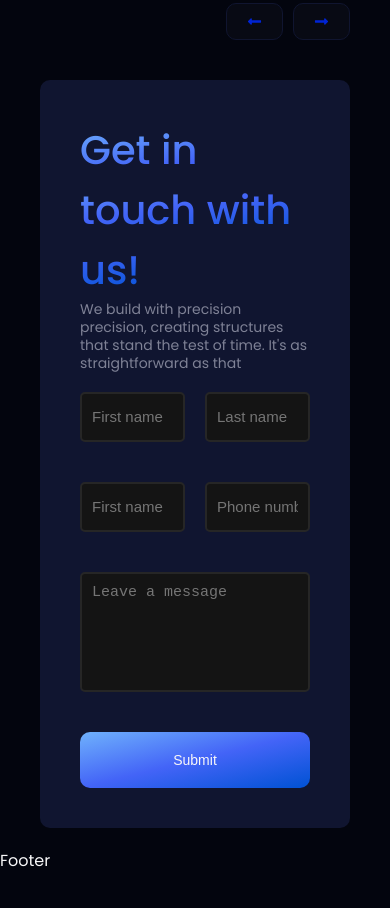
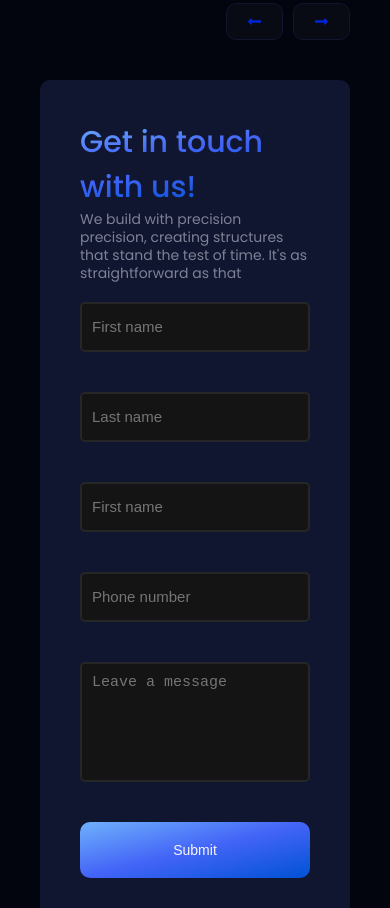
Before and after one commit to wheazzyfinesse/realing, a React (Vite) app: page / in a window 390 px wide. Shown: the part 6060-6968 px from the top of the page. Before the commit the page ends 6933 px from the top, so only its background shows below. Built offline with nearby package versions, Linux system fonts and the light colour scheme.

Commit message:
second commit about, properties, agent, clients testimonials, contact section done

```diff
--- a/src/components/Contact/Contact.css
+++ b/src/components/Contact/Contact.css
@@ -4,7 +4,7 @@
 	border-radius: 10px;
 }
 #contact .title {
-	font-size: 40px;
+	font-size: 30px;
 }
 #contact .row {
 	justify-content: space-between;
@@ -48,3 +48,11 @@ textarea {
 	width: 100%;
 	font-size: 14px;
 }
+/* ===================================RESPONSIVENESS============================================== */
+/* SMALL===========================================================*/
+@media (max-width: 600px) {
+	#contact .row {
+		flex-direction: column;
+		gap: 0px;
+	}
+}
```
